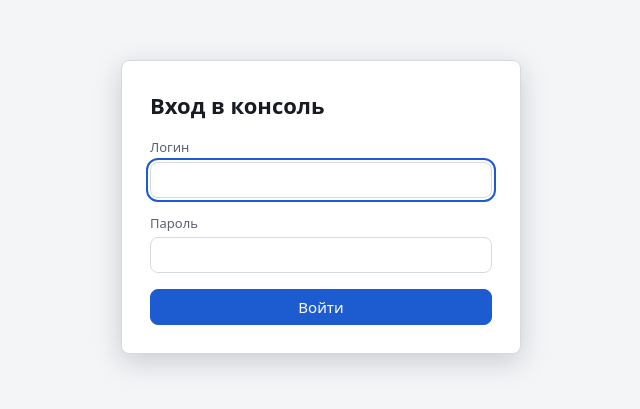
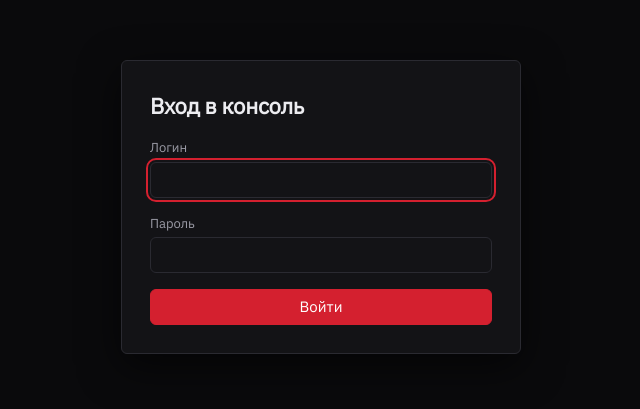
Before and after one commit to del1k666/Barys-Guard, a React (Vite) app in the folder web/: page /login in a window 1280 px wide. Shown: the part 193-602 px from the top of the page, without its empty margins (319-959 px from the left). Built offline with nearby package versions, Linux system fonts and the light colour scheme; no server answers.

Commit message:
feat(web): dark red theme, local fonts and motion tokens
Co-Authored-By: Claude Sonnet 5.5 <noreply@anthropic.com>

```diff
--- a/web/package.json
+++ b/web/package.json
@@ -10,9 +10,11 @@
     "test": "vitest run",
     "typecheck": "tsc -b --noEmit",
     "types": "openapi-typescript ../api/gateway-v1.yaml -o src/api/schema.d.ts",
-    "licenses": "license-checker-rseidelsohn --production --excludePackages barysguard-console@0.1.0 --onlyAllow \"MIT;ISC;BSD-2-Clause;BSD-3-Clause;Apache-2.0;0BSD;CC0-1.0;Python-2.0\" --summary"
+    "licenses": "license-checker-rseidelsohn --production --excludePackages barysguard-console@0.1.0 --onlyAllow \"MIT;ISC;BSD-2-Clause;BSD-3-Clause;Apache-2.0;0BSD;CC0-1.0;Python-2.0;OFL-1.1\" --summary"
   },
   "dependencies": {
+    "@fontsource/ibm-plex-sans": "^5.3.0",
+    "@fontsource/jetbrains-mono": "^5.3.0",
     "@tanstack/react-query": "^5.62.7",
     "react": "^19.0.0",
     "react-dom": "^19.0.0",
--- a/web/src/app/Shell.module.css
+++ b/web/src/app/Shell.module.css
@@ -36,6 +36,7 @@
   border-radius: var(--radius);
   color: var(--text);
   text-decoration: none;
+  transition: background var(--dur-fast);
 }
 
 .link:hover {
@@ -43,9 +44,10 @@
 }
 
 .active {
-  background: var(--info-bg);
-  color: var(--info);
+  background: var(--accent-soft);
+  color: var(--text);
   font-weight: 600;
+  box-shadow: inset 2px 0 0 var(--accent);
 }
 
 .account {
@@ -125,3 +127,7 @@
     padding: 20px 16px;
   }
 }
+
+.page {
+  animation: fade-up var(--dur-slow) var(--ease-out);
+}
--- a/web/src/app/Shell.tsx
+++ b/web/src/app/Shell.tsx
@@ -91,7 +91,9 @@ export function Shell() {
       </aside>
 
       <main className={styles.content}>
-        <Outlet />
+        <div key={location.pathname} className={styles.page}>
+          <Outlet />
+        </div>
       </main>
     </div>
   );
--- a/web/src/components/Badge.module.css
+++ b/web/src/components/Badge.module.css
@@ -1,7 +1,8 @@
 .badge {
   display: inline-block;
   padding: 2px 10px;
-  border-radius: 999px;
+  border-radius: 4px;
+  letter-spacing: 0.02em;
   font-size: 12px;
   font-weight: 600;
   white-space: nowrap;
@@ -31,3 +32,10 @@
   background: var(--info-bg);
   color: var(--info);
 }
+
+.critical {
+  background: var(--danger-bg);
+  color: var(--danger);
+  box-shadow: inset 0 0 0 1px rgba(255, 107, 115, 0.45);
+  animation: pulse-glow 2.4s ease-in-out infinite;
+}
--- a/web/src/components/Badge.tsx
+++ b/web/src/components/Badge.tsx
@@ -2,7 +2,7 @@ import type { ReactNode } from "react";
 
 import styles from "./Badge.module.css";
 
-export type Tone = "neutral" | "ok" | "warn" | "danger" | "info";
+export type Tone = "neutral" | "ok" | "warn" | "danger" | "info" | "critical";
 
 export function Badge({ tone = "neutral", children }: { tone?: Tone; children: ReactNode }) {
   return <span className={`${styles.badge} ${styles[tone]}`}>{children}</span>;
--- a/web/src/components/Button.module.css
+++ b/web/src/components/Button.module.css
@@ -12,6 +12,7 @@
   font: inherit;
   font-weight: 500;
   cursor: pointer;
+  transition: background var(--dur-fast), border-color var(--dur-fast), box-shadow var(--dur-fast);
 }
 
 .button:hover:not(:disabled) {
@@ -31,6 +32,7 @@
 
 .primary:hover:not(:disabled) {
   background: var(--accent-hover);
+  box-shadow: var(--glow);
 }
 
 .danger {
--- a/web/src/components/Modal.module.css
+++ b/web/src/components/Modal.module.css
@@ -18,6 +18,7 @@
   border: 1px solid var(--border);
   border-radius: var(--radius);
   box-shadow: var(--shadow);
+  animation: pop-in var(--dur-mid) var(--ease-out);
 }
 
 .title {
--- a/web/src/components/StatusBadge.tsx
+++ b/web/src/components/StatusBadge.tsx
@@ -35,7 +35,7 @@ const SEVERITY_TONES: Record<string, Tone> = {
   low: "info",
   medium: "warn",
   high: "danger",
-  critical: "danger",
+  critical: "critical",
 };
 
 export function SeverityBadge({ severity }: { severity: string }) {
--- a/web/src/components/Table.module.css
+++ b/web/src/components/Table.module.css
@@ -28,3 +28,27 @@
 .table tbody tr:last-child td {
   border-bottom: 0;
 }
+
+.table tbody tr {
+  animation: row-in var(--dur-mid) var(--ease-out) both;
+  transition: background var(--dur-fast);
+}
+
+.table tbody tr:hover {
+  background: var(--surface-2);
+}
+
+.table tbody tr:nth-child(2) { animation-delay: 30ms; }
+.table tbody tr:nth-child(3) { animation-delay: 60ms; }
+.table tbody tr:nth-child(4) { animation-delay: 90ms; }
+.table tbody tr:nth-child(5) { animation-delay: 120ms; }
+.table tbody tr:nth-child(6) { animation-delay: 150ms; }
+.table tbody tr:nth-child(7) { animation-delay: 180ms; }
+.table tbody tr:nth-child(8) { animation-delay: 210ms; }
+.table tbody tr:nth-child(n + 9) { animation-delay: 240ms; }
+
+.table th {
+  text-transform: uppercase;
+  letter-spacing: 0.06em;
+  font-size: 11px;
+}
--- a/web/src/components/Toast.module.css
+++ b/web/src/components/Toast.module.css
@@ -16,6 +16,7 @@
   border-left-width: 4px;
   border-radius: var(--radius);
   box-shadow: var(--shadow);
+  animation: slide-in-right var(--dur-mid) var(--ease-out);
 }
 
 .ok {
--- a/web/src/styles/global.css
+++ b/web/src/styles/global.css
@@ -1,57 +1,37 @@
 :root {
-  color-scheme: light dark;
-  --bg: #f4f5f7;
-  --surface: #ffffff;
-  --surface-2: #eceff3;
-  --border: #d5dae1;
-  --text: #171b22;
-  --muted: #586172;
-  --accent: #1d5bd1;
-  --accent-hover: #174aa8;
+  color-scheme: dark;
+  --bg: #0a0a0c;
+  --surface: #131316;
+  --surface-2: #1b1b20;
+  --border: #2a2a31;
+  --text: #ececf0;
+  --muted: #9b9ba6;
+  --accent: #d4202f;
+  --accent-hover: #ee3b4a;
+  --accent-soft: rgba(212, 32, 47, 0.16);
   --on-accent: #ffffff;
-  --danger: #b42318;
-  --danger-hover: #912018;
-  --on-danger: #ffffff;
-  --danger-bg: #fdeceb;
-  --ok: #176b34;
-  --ok-bg: #e4f4e9;
-  --warn: #8a5300;
-  --warn-bg: #fff2d1;
-  --info: #1d4ea8;
-  --info-bg: #e4edfc;
-  --neutral-bg: #e9ecf0;
-  --shadow: 0 8px 28px rgba(15, 23, 42, 0.18);
-  --overlay: rgba(10, 14, 20, 0.55);
-  --radius: 8px;
-  --font: system-ui, -apple-system, "Segoe UI", Roboto, sans-serif;
-  --mono: ui-monospace, SFMono-Regular, Menlo, Consolas, monospace;
-}
-
-@media (prefers-color-scheme: dark) {
-  :root {
-    --bg: #12151a;
-    --surface: #1b1f27;
-    --surface-2: #252a34;
-    --border: #333a47;
-    --text: #e8ebf0;
-    --muted: #98a2b3;
-    --accent: #6c9bff;
-    --accent-hover: #8fb2ff;
-    --on-accent: #0b1220;
-    --danger: #ff8a80;
-    --danger-hover: #ffa8a0;
-    --on-danger: #2b0b08;
-    --danger-bg: #3a1f1d;
-    --ok: #7bd99a;
-    --ok-bg: #16301f;
-    --warn: #f2c26b;
-    --warn-bg: #3a2b0f;
-    --info: #8fb2ff;
-    --info-bg: #182646;
-    --neutral-bg: #2a303b;
-    --shadow: 0 8px 28px rgba(0, 0, 0, 0.5);
-    --overlay: rgba(0, 0, 0, 0.65);
-  }
+  --link: #ff7b82;
+  --danger: #ff6b73;
+  --danger-hover: #ff8a90;
+  --on-danger: #1a0507;
+  --danger-bg: #2c1013;
+  --ok: #6fd69a;
+  --ok-bg: #11271a;
+  --warn: #f0b95a;
+  --warn-bg: #2d210b;
+  --info: #a8b3c7;
+  --info-bg: #1c212b;
+  --neutral-bg: #222229;
+  --shadow: 0 12px 40px rgba(0, 0, 0, 0.6);
+  --glow: 0 0 0 1px rgba(212, 32, 47, 0.5), 0 0 18px rgba(212, 32, 47, 0.35);
+  --overlay: rgba(0, 0, 0, 0.72);
+  --radius: 6px;
+  --font: "IBM Plex Sans", system-ui, "Segoe UI", sans-serif;
+  --mono: "JetBrains Mono", ui-monospace, Consolas, monospace;
+  --dur-fast: 120ms;
+  --dur-mid: 220ms;
+  --dur-slow: 420ms;
+  --ease-out: cubic-bezier(0.2, 0.7, 0.2, 1);
 }
 
 *,
@@ -71,10 +51,12 @@ body {
   background: var(--bg);
   color: var(--text);
   font: 15px/1.5 var(--font);
+  -webkit-font-smoothing: antialiased;
+  font-feature-settings: "tnum" 1;
 }
 
 a {
-  color: var(--accent);
+  color: var(--link);
 }
 
 :focus-visible {
@@ -118,7 +100,89 @@ a {
   }
 }
 
+h1,
+h2,
+h3 {
+  letter-spacing: -0.01em;
+}
+
+@keyframes fade-up {
+  from {
+    opacity: 0;
+    transform: translateY(8px);
+  }
+  to {
+    opacity: 1;
+    transform: none;
+  }
+}
+
+@keyframes row-in {
+  from {
+    opacity: 0;
+    transform: translateY(4px);
+  }
+  to {
+    opacity: 1;
+    transform: none;
+  }
+}
+
+@keyframes slide-in-right {
+  from {
+    opacity: 0;
+    transform: translateX(36px);
+  }
+  to {
+    opacity: 1;
+    transform: none;
+  }
+}
+
+@keyframes pop-in {
+  from {
+    opacity: 0;
+    transform: scale(0.97);
+  }
+  to {
+    opacity: 1;
+    transform: none;
+  }
+}
+
+@keyframes pulse-glow {
+  0%,
+  100% {
+    box-shadow: 0 0 0 0 rgba(255, 70, 80, 0);
+  }
+  50% {
+    box-shadow: 0 0 10px 2px rgba(255, 70, 80, 0.45);
+  }
+}
+
+@keyframes shimmer {
+  to {
+    background-position: -200% 0;
+  }
+}
+
+.skeleton {
+  height: 14px;
+  border-radius: 4px;
+  background: linear-gradient(90deg, var(--surface-2) 25%, var(--border) 50%, var(--surface-2) 75%);
+  background-size: 200% 100%;
+  animation: shimmer 1.4s linear infinite;
+}
+
 @media (prefers-reduced-motion: reduce) {
+  *,
+  *::before,
+  *::after {
+    animation-duration: 0.001ms !important;
+    animation-iteration-count: 1 !important;
+    transition-duration: 0.001ms !important;
+  }
+
   .spinner__dot {
     animation: none;
   }
```
Also changed, not shown: web/src/main.tsx (+9 -0 lines), 1 other file (tests, documents, lock files or other folders).
